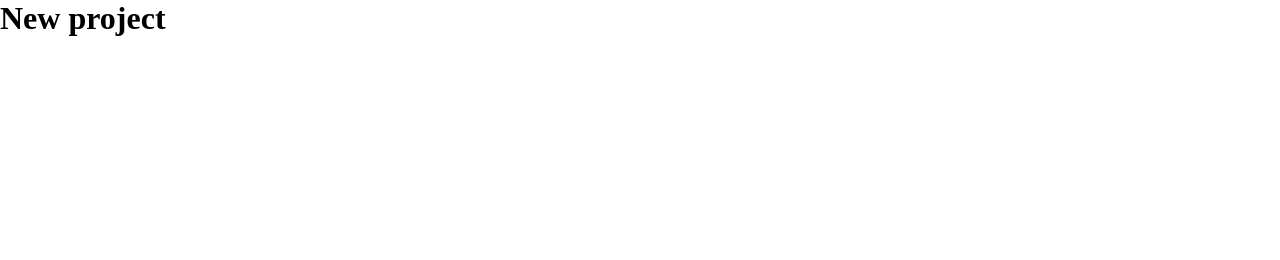
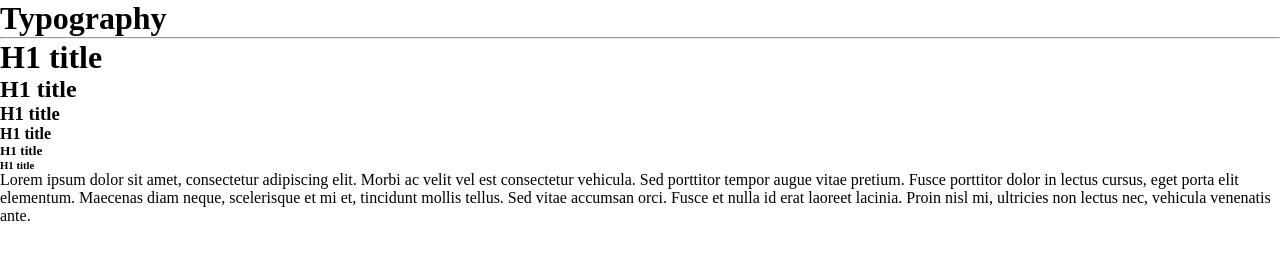
Before and after one commit to sbuijs/basic-setup-css-html-project, a website: page index.html in a window 1280 px wide. Drawn offline with Linux system fonts and the light colour scheme.

Commit message:
Added scss

```diff
--- a/index.html
+++ b/index.html
@@ -10,14 +10,26 @@
   <link rel="icon" type="image/png" sizes="32x32" href="./images/favicon-32x32.png">
 
   <!-- stylesheets-->
-  <link rel="stylesheet" href="main.css">
+  <link rel="stylesheet" href="/css/style.css">
 
   <title></title>
 
 </head>
 
 <body>
-  <h1>New project</h1>
+  <h1>Typography</h1>
+  <hr>
+  <h1>H1 title</h1>
+  <h2>H1 title</h2>
+  <h3>H1 title</h3>
+  <h4>H1 title</h4>
+  <h5>H1 title</h5>
+  <h6>H1 title</h6>
+  <p>Lorem ipsum dolor sit amet, consectetur adipiscing elit. Morbi ac velit vel est consectetur vehicula. Sed porttitor
+    tempor augue vitae pretium. Fusce porttitor dolor in lectus cursus, eget porta elit elementum. Maecenas diam neque,
+    scelerisque et mi et, tincidunt mollis tellus. Sed vitae accumsan orci. Fusce et nulla id erat laoreet lacinia.
+    Proin
+    nisl mi, ultricies non lectus nec, vehicula venenatis ante.</p>
 
 </body>
 
--- a/styles/scss/base/_typography.scss
+++ b/styles/scss/base/_typography.scss
@@ -1,3 +1,85 @@
-h1 {
-    color: $color-black;
-}
+// body {
+//     // font-family: $body-font-family;
+//     color: $color-text;
+//     font-size: 19px;
+//     font-weight: 500;
+//     letter-spacing: 0;
+//     line-height: 30px;
+
+//     -webkit-font-smoothing: antialiased;
+//     -moz-osx-font-smoothing: grayscale;
+// }
+
+// h1,
+// h2,
+// h3,
+// h4,
+// h5,
+// h6 {
+//     color: inherit;
+// }
+
+// .h1,
+// .h2,
+// .h3,
+// .h4,
+// .h5,
+// .h6,
+// .h7 {
+//     color: inherit;
+// }
+
+// h1,
+// .h1 {
+//     font-size: 36px;
+//     line-height: 48px;
+//     @include respond-above(sm) {
+//         font-size: 48px;
+//         line-height: 64px;
+//     }
+// }
+// h2,
+// .h2 {
+//     font-size: 30px;
+//     line-height: 38px;
+//     @include respond-above(sm) {
+//         font-size: 36px;
+//         line-height: 48px;
+//     }
+// }
+// h3,
+// .h3 {
+//     font-size: 24px;
+//     line-height: 30px;
+//     @include respond-above(sm) {
+//         font-size: 30px;
+//         line-height: 38px;
+//     }
+// }
+// h4,
+// .h4 {
+//     font-size: 21px;
+//     line-height: 30px;
+//     @include respond-above(sm) {
+//         font-size: 24px;
+//         line-height: 30px;
+//     }
+// }
+// h5,
+// .h5 {
+//     font-size: 18px;
+//     line-height: 24px;
+//     @include respond-above(sm) {
+//         font-size: 21px;
+//         line-height: 36px;
+//     }
+// }
+// h6,
+// .h6 {
+//     font-size: 15px;
+//     line-height: 18px;
+//     @include respond-above(sm) {
+//         font-size: 18px;
+//         line-height: 24px;
+//     }
+// }
--- a/styles/scss/utils/_variables.scss
+++ b/styles/scss/utils/_variables.scss
@@ -0,0 +1 @@
+$color-text: green;
```
Also changed, not shown: package.json (added, +26 -0 lines), styleguide.html (added, +24 -0 lines), css/style.css (added), main.css (deleted), 1 other file.
